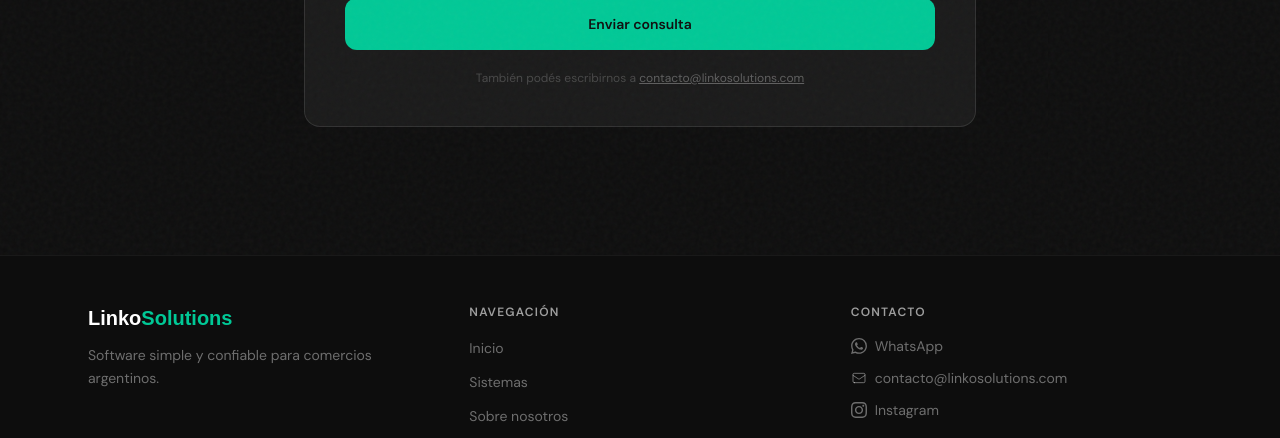
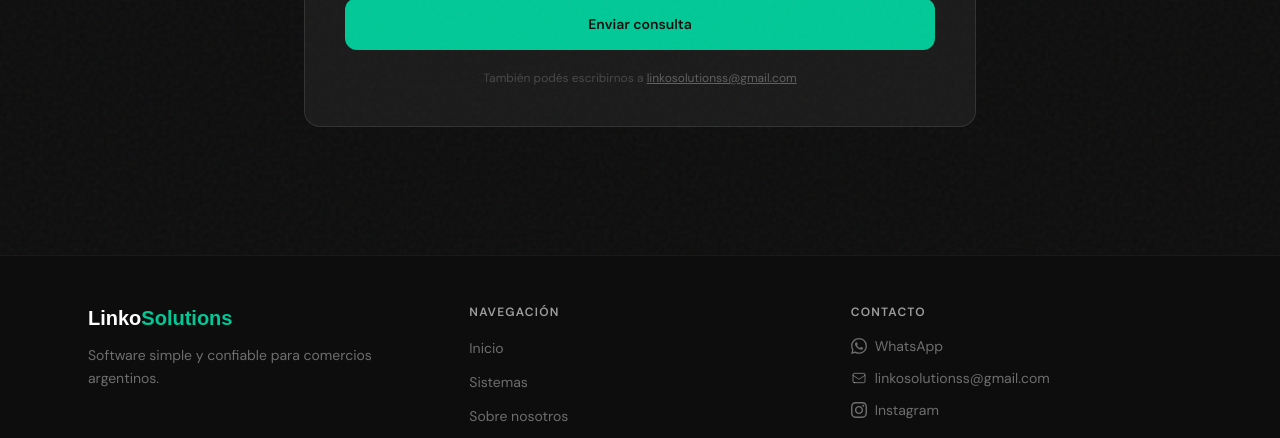
Before and after one commit to linkosolutions/linkosolutions, a React (Vite) app: page / in a window 1280 px wide. Shown: the part 4207-4645 px from the top of the page. Built offline with nearby package versions, Linux system fonts and the light colour scheme.

Commit message:
cambio num

```diff
--- a/src/data/siteConfig.js
+++ b/src/data/siteConfig.js
@@ -37,9 +37,9 @@ export const SITE = {
   name: "LinkoSolutions",
   tagline: "Software para comercios",
   whatsapp: "5491157038075",
-  whatsappMessage: "Hola! Me interesa una demo de ComerciOS.",
-  email: "contacto@linkosolutions.com",
-  instagram: "https://instagram.com/linkosolutions",
+  whatsappMessage: "Hola! Me interesa conocer más sobre sus sistemas.",
+  email: "linkosolutionss@gmail.com",
+  instagram: "https://instagram.com/linkosolutionss",
   linkedin: "",
 }
 
```
